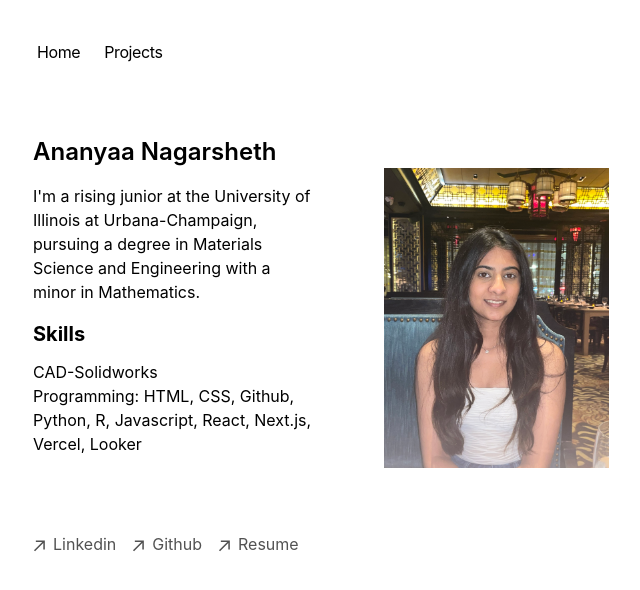
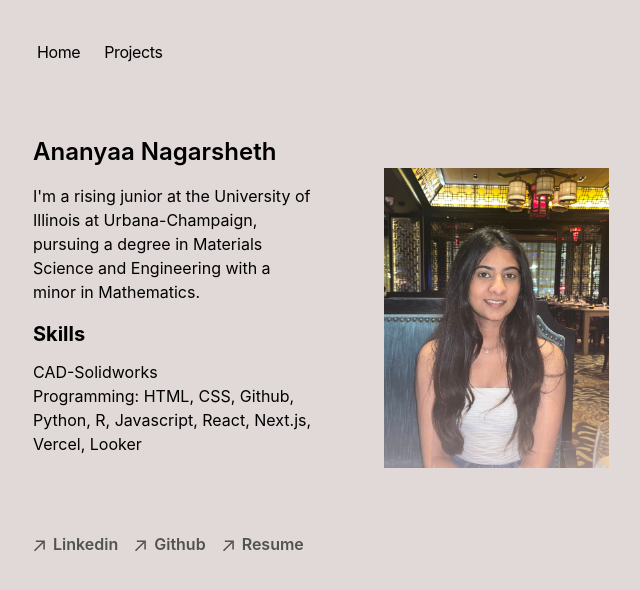
Before and after one commit to ananyaanagarsheth/ananyaanagarsheth, a Next.js app: page / in a window 1280 px wide. Shown: the top 590 px of the page, without its empty margins (319-959 px from the left). Built offline with nearby package versions, Linux system fonts and the light colour scheme.

Commit message:
styling changes made

```diff
--- a/app/components/footer.tsx
+++ b/app/components/footer.tsx
@@ -21,7 +21,7 @@ export default function Footer() {
       <ul className="font-sm mt-8 flex flex-col space-x-0 space-y-2 text-neutral-600 md:flex-row md:space-x-4 md:space-y-0 dark:text-neutral-300">
         <li>
           <a
-            className="flex items-center transition-all hover:text-neutral-800 dark:hover:text-neutral-100"
+            className="flex items-center transition-all hover:text-neutral-800 dark:hover:text-neutral-100 font-semibold"
             rel="noopener noreferrer"
             target="_blank"
             href="https://www.linkedin.com/in/ananyaa-nagarsheth-7b3191226"
@@ -32,7 +32,7 @@ export default function Footer() {
         </li>
         <li>
           <a
-            className="flex items-center transition-all hover:text-neutral-800 dark:hover:text-neutral-100"
+            className="flex items-center transition-all hover:text-neutral-800 dark:hover:text-neutral-100 font-semibold"
             rel="noopener noreferrer"
             target="_blank"
             href="https://github.com/ananyaanagarsheth"
@@ -43,7 +43,7 @@ export default function Footer() {
         </li>
         <li>
           <a
-            className="flex items-center transition-all hover:text-neutral-800 dark:hover:text-neutral-100"
+            className="flex items-center transition-all hover:text-neutral-800 dark:hover:text-neutral-100 font-semibold"
             rel="noopener noreferrer"
             target="_blank"
             href="/Resume.pdf"
--- a/app/global.css
+++ b/app/global.css
@@ -154,3 +154,7 @@ img {
   height: 300px;
   text-wrap:nowrap;
 }
+
+html, body {
+  background-color: rgb(225, 216, 216);
+}
```
